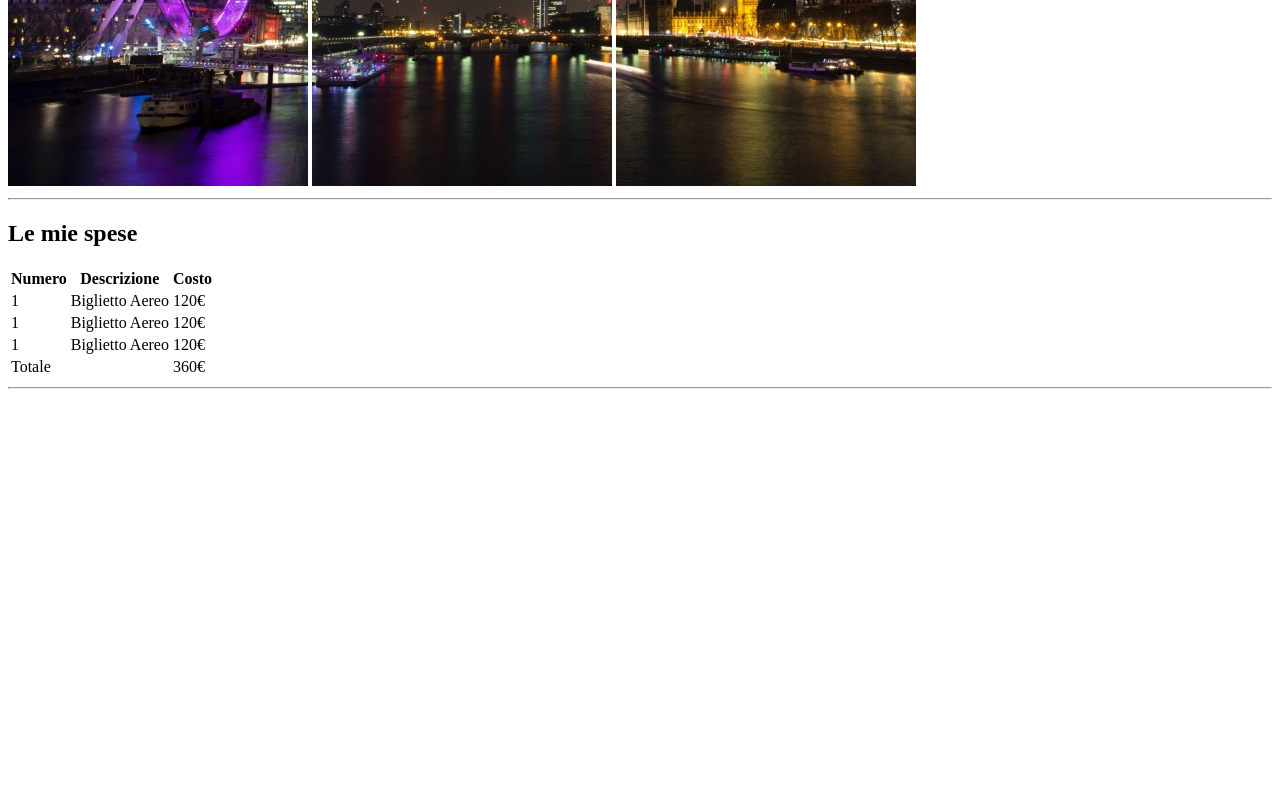
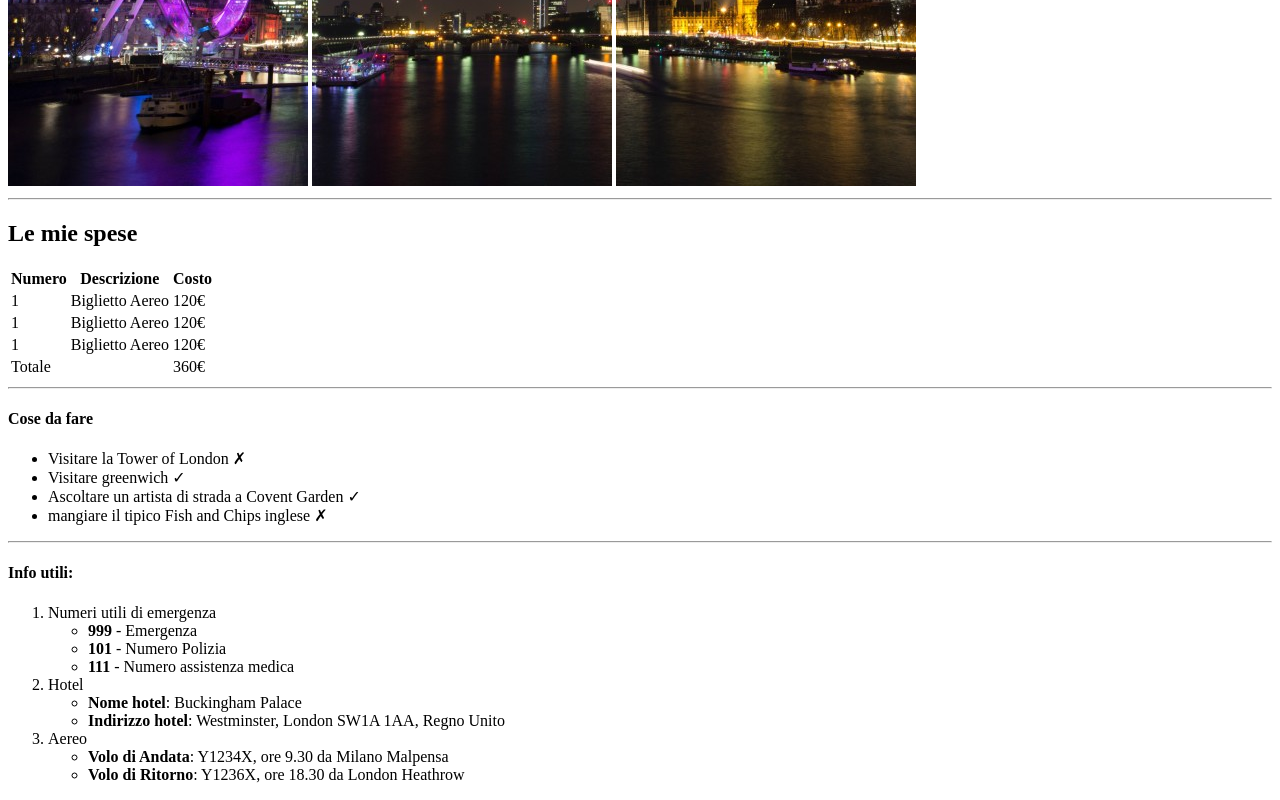
Before and after one commit to domespa/html-london-trip, a plain HTML site: page index.html in a window 1280 px wide. Shown: the part 494-1294 px from the top of the page. Before the commit the page ends 891 px from the top, so only its background shows below. Drawn offline with Linux system fonts and the light colour scheme.

Commit message:
feat: add the lists

```diff
--- a/index.html
+++ b/index.html
@@ -16,6 +16,7 @@
      <!-- main-->
      <section>
         <h2>Le mie spese</h2>
+        <!-- tabella-->
         <table>
             <!-- intestazione tabella-->
              <thead>
@@ -52,8 +53,39 @@
              </tbody>
             <!-- /corpo tabella-->
         </table>
-        <!--chiusura tabella-->
+        <!-- /tabella-->
         <hr>
+        <h4>Cose da fare</h4>
+        <!-- ul-->
+         <ul>
+            <li>Visitare la Tower of London ✗</li>
+            <li>Visitare greenwich ✓</li>
+            <li>Ascoltare un artista di strada a Covent Garden ✓</li>
+            <li>mangiare il tipico Fish and Chips inglese ✗</li>
+         </ul>
+        <!-- /ul-->
+         <hr>
+        <h4>Info utili:</h4>
+        <!-- ol+ul-->
+         <ol>
+            <li>Numeri utili di emergenza</li>
+                <ul>
+                    <li><strong>999</strong> - Emergenza</li>
+                    <li><strong>101</strong> - Numero Polizia</li>
+                    <li><strong>111</strong> - Numero assistenza medica</li>
+                </ul>
+            <li>Hotel</li>
+                <ul>
+                    <li><strong>Nome hotel</strong>: Buckingham Palace</li>
+                    <li><strong>Indirizzo hotel</strong>: Westminster, London SW1A 1AA, Regno Unito</li>
+                </ul>
+            <li>Aereo</li>
+                <ul>
+                    <li><strong>Volo di Andata</strong>: Y1234X, ore 9.30 da Milano Malpensa</li>
+                    <li><strong>Volo di Ritorno</strong>: Y1236X, ore 18.30 da London Heathrow</li>
+                </ul>
+         </ol>
+        <!-- /ol+ul-->
 
      </section>
      <!-- /main-->
```
